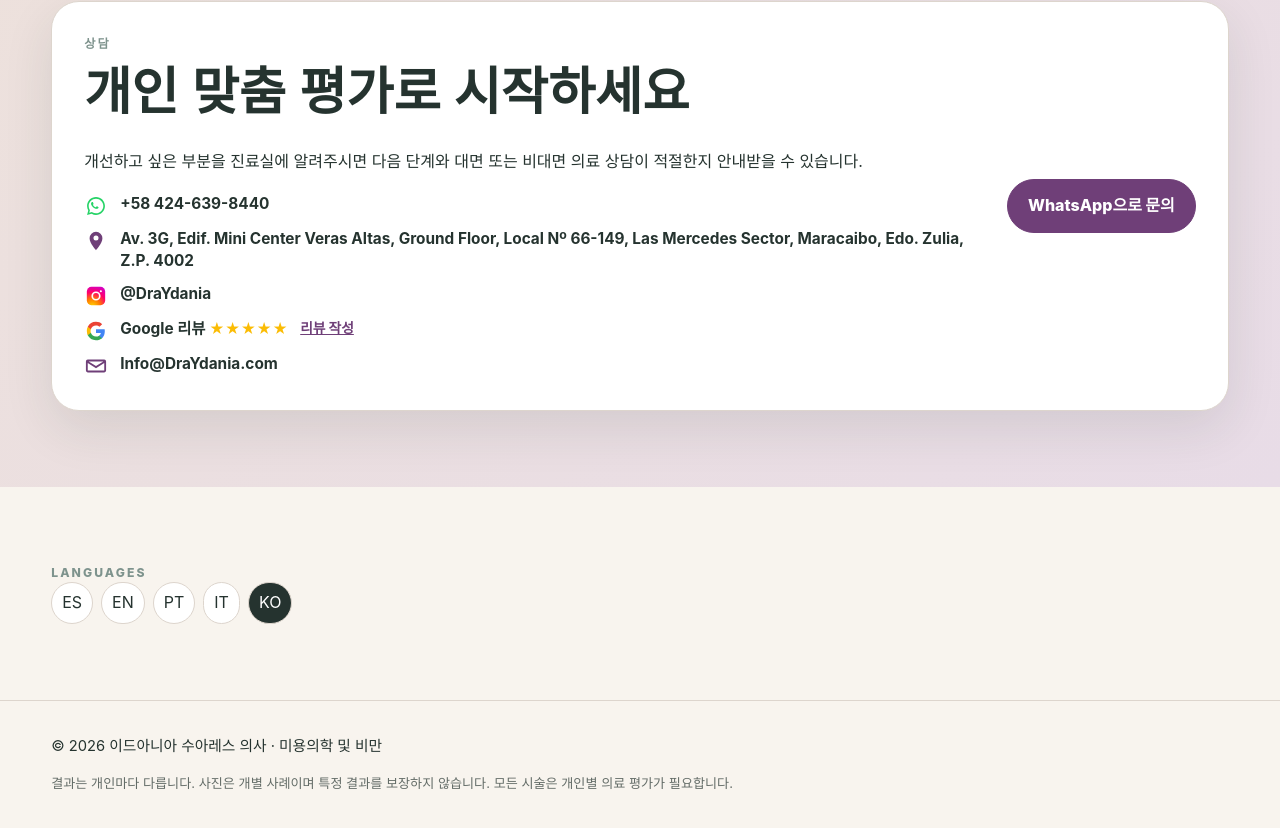
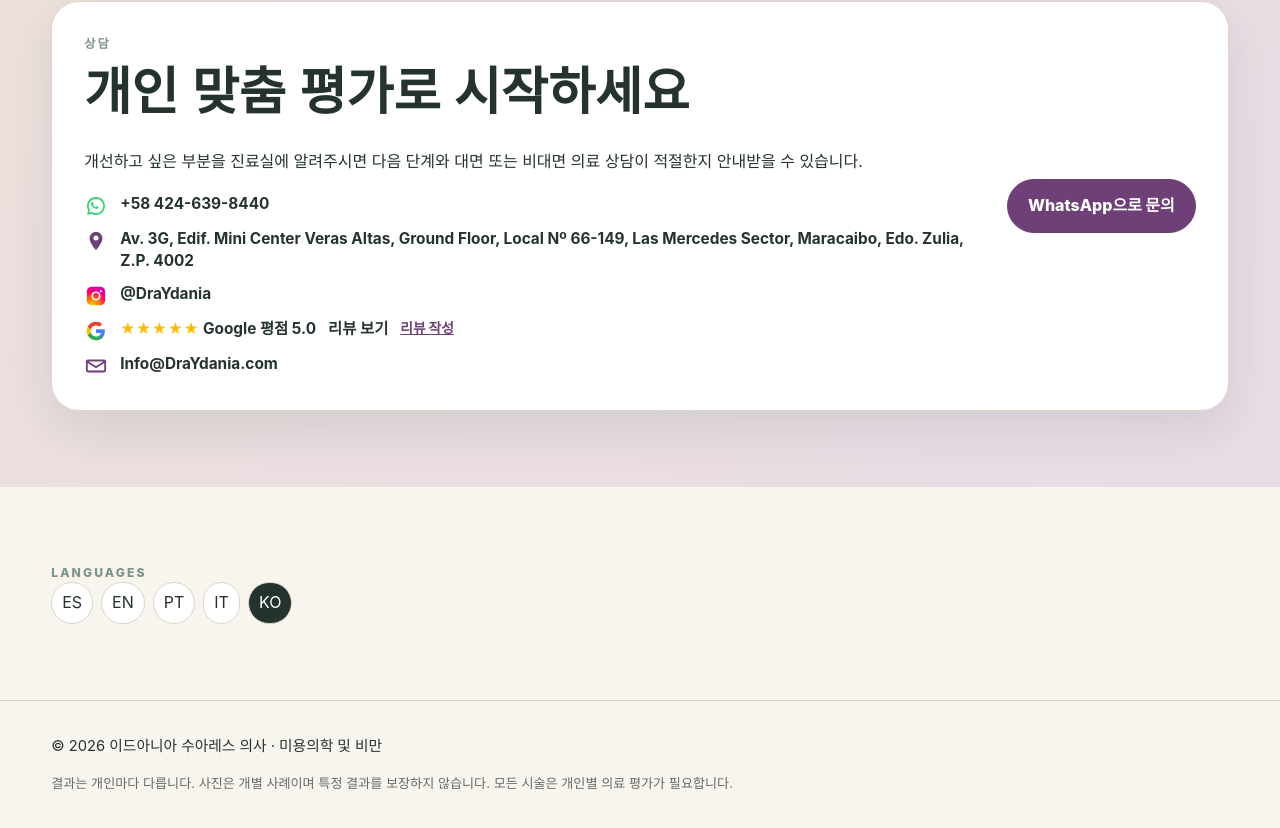
Before and after one commit to sirbe7/ydania-medical, a plain HTML site: page ko/index.html in a window 1280 px wide. Shown: the part 4810-5638 px from the top of the page. Drawn offline with Linux system fonts and the light colour scheme.

Commit message:
Refine Google reviews layout and actions

```diff
--- a/ko/index.html
+++ b/ko/index.html
@@ -32,7 +32,7 @@
     <a class="contact-item" href="https://wa.me/584246398440" target="_blank" rel="noopener" aria-label="WhatsApp +58 424-639-8440"><span class="contact-icon whatsapp-icon"><svg viewBox="0 0 32 32" aria-hidden="true" focusable="false"><path fill="currentColor" d="M19.11 17.36c-.27-.14-1.58-.78-1.82-.87-.24-.09-.42-.14-.6.14-.18.27-.69.87-.85 1.05-.16.18-.31.2-.58.07-.27-.14-1.14-.42-2.17-1.35-.8-.71-1.34-1.58-1.49-1.85-.16-.27-.02-.41.12-.55.12-.12.27-.31.4-.47.13-.16.18-.27.27-.45.09-.18.04-.34-.02-.47-.07-.14-.6-1.45-.82-1.98-.22-.53-.44-.46-.6-.47h-.51c-.18 0-.47.07-.71.34-.24.27-.93.91-.93 2.22 0 1.31.96 2.58 1.09 2.76.13.18 1.88 2.87 4.56 4.03.64.27 1.14.43 1.53.55.64.2 1.23.17 1.69.1.52-.08 1.58-.65 1.8-1.28.22-.63.22-1.17.16-1.28-.07-.11-.24-.18-.51-.32z"/><path fill="currentColor" d="M16 3C8.83 3 3 8.83 3 16c0 2.28.6 4.51 1.73 6.47L3 29l6.68-1.75A12.93 12.93 0 0 0 16 29c7.17 0 13-5.83 13-13S23.17 3 16 3zm0 23.63c-1.95 0-3.86-.53-5.52-1.54l-.39-.23-3.96 1.04 1.06-3.86-.25-.4A10.58 10.58 0 0 1 5.36 16C5.36 10.13 10.13 5.36 16 5.36S26.64 10.13 26.64 16 21.87 26.63 16 26.63z"/></svg></span><span>+58 424-639-8440</span></a>
     <a class="contact-item" href="https://www.google.com/maps/search/?api=1&query=Av.%203G%2C%20Edif.%20Mini%20Center%20Veras%20Altas%2C%20Ground%20Floor%2C%20Local%20N%C2%BA%2066-149%2C%20Las%20Mercedes%20Sector%2C%20Maracaibo%2C%20Edo.%20Zulia%2C%20Z.P.%204002" target="_blank" rel="noopener" aria-label="Av. 3G, Edif. Mini Center Veras Altas, Ground Floor, Local Nº 66-149, Las Mercedes Sector, Maracaibo, Edo. Zulia, Z.P. 4002"><span class="contact-icon"><svg viewBox="0 0 24 24" aria-hidden="true" focusable="false"><path fill="currentColor" d="M12 2a7 7 0 0 0-7 7c0 5.25 7 13 7 13s7-7.75 7-13a7 7 0 0 0-7-7zm0 9.5A2.5 2.5 0 1 1 12 6a2.5 2.5 0 0 1 0 5.5z"/></svg></span><span>Av. 3G, Edif. Mini Center Veras Altas, Ground Floor, Local Nº 66-149, Las Mercedes Sector, Maracaibo, Edo. Zulia, Z.P. 4002</span></a>
     <a class="contact-item" href="https://www.instagram.com/draydania/" target="_blank" rel="noopener" aria-label="Instagram @DraYdania"><span class="contact-icon instagram-icon"><svg viewBox="0 0 24 24" aria-hidden="true" focusable="false"><defs><radialGradient id="igGrad" cx="30%" cy="107%" r="150%"><stop offset="0%" stop-color="#ffd600"/><stop offset="28%" stop-color="#ff7a00"/><stop offset="52%" stop-color="#ff0169"/><stop offset="78%" stop-color="#d300c5"/><stop offset="100%" stop-color="#7638fa"/></radialGradient></defs><rect x="2" y="2" width="20" height="20" rx="5" fill="url(#igGrad)"/><circle cx="12" cy="12" r="4.1" fill="none" stroke="#fff" stroke-width="1.8"/><circle cx="17.3" cy="6.8" r="1.15" fill="#fff"/></svg></span><span>@DraYdania</span></a>
-    <div class="contact-item google-review-item"><span class="contact-icon google-icon"><svg viewBox="0 0 24 24" aria-hidden="true" focusable="false"><path fill="#4285F4" d="M21.6 12.23c0-.74-.07-1.45-.19-2.14H12v4.05h5.38a4.6 4.6 0 0 1-2 3.02v2.62h3.24c1.9-1.75 2.98-4.33 2.98-7.55z"/><path fill="#34A853" d="M12 22c2.7 0 4.97-.9 6.62-2.22l-3.24-2.62c-.9.6-2.05.96-3.38.96-2.61 0-4.82-1.76-5.61-4.13H3.04v2.7A10 10 0 0 0 12 22z"/><path fill="#FBBC05" d="M6.39 13.99A6 6 0 0 1 6.08 12c0-.69.12-1.36.31-1.99v-2.7H3.04A10 10 0 0 0 2 12c0 1.61.39 3.13 1.04 4.69l3.35-2.7z"/><path fill="#EA4335" d="M12 5.88c1.47 0 2.79.5 3.82 1.49l2.86-2.86C16.97 2.9 14.7 2 12 2a10 10 0 0 0-8.96 5.31l3.35 2.7C7.18 7.64 9.39 5.88 12 5.88z"/></svg></span><span class="google-review-copy"><a href="https://www.google.com/maps/search/?api=1&query=Dra.%20Ydania%20Su%C3%A1rez%20Sansevero&query_place_id=ChIJGwmIZNSeiY4RSXnJPy_eebo" target="_blank" rel="noopener">Google 리뷰 <span class="review-stars" aria-label="5 estrellas">★★★★★</span></a><a class="review-write" href="https://search.google.com/local/writereview?placeid=ChIJGwmIZNSeiY4RSXnJPy_eebo" target="_blank" rel="noopener">리뷰 작성</a></span></div>
+    <div class="contact-item google-review-item"><span class="contact-icon google-icon"><svg viewBox="0 0 24 24" aria-hidden="true" focusable="false"><path fill="#4285F4" d="M21.6 12.23c0-.74-.07-1.45-.19-2.14H12v4.05h5.38a4.6 4.6 0 0 1-2 3.02v2.62h3.24c1.9-1.75 2.98-4.33 2.98-7.55z"/><path fill="#34A853" d="M12 22c2.7 0 4.97-.9 6.62-2.22l-3.24-2.62c-.9.6-2.05.96-3.38.96-2.61 0-4.82-1.76-5.61-4.13H3.04v2.7A10 10 0 0 0 12 22z"/><path fill="#FBBC05" d="M6.39 13.99A6 6 0 0 1 6.08 12c0-.69.12-1.36.31-1.99v-2.7H3.04A10 10 0 0 0 2 12c0 1.61.39 3.13 1.04 4.69l3.35-2.7z"/><path fill="#EA4335" d="M12 5.88c1.47 0 2.79.5 3.82 1.49l2.86-2.86C16.97 2.9 14.7 2 12 2a10 10 0 0 0-8.96 5.31l3.35 2.7C7.18 7.64 9.39 5.88 12 5.88z"/></svg></span><span class="google-review-copy"><a class="review-rating" href="https://www.google.com/maps/search/?api=1&query=Dra.%20Ydania%20Su%C3%A1rez%20Sansevero&query_place_id=ChIJGwmIZNSeiY4RSXnJPy_eebo" target="_blank" rel="noopener"><span class="review-stars" aria-label="별점 5점">★★★★★</span> <span>Google 평점 5.0</span></a><a class="review-view" href="https://www.google.com/maps/search/?api=1&query=Dra.%20Ydania%20Su%C3%A1rez%20Sansevero&query_place_id=ChIJGwmIZNSeiY4RSXnJPy_eebo" target="_blank" rel="noopener">리뷰 보기</a><a class="review-write" href="https://search.google.com/local/writereview?placeid=ChIJGwmIZNSeiY4RSXnJPy_eebo" target="_blank" rel="noopener">리뷰 작성</a></span></div>
     <a class="contact-item" href="mailto:Info@DraYdania.com" aria-label="Email Info@DraYdania.com"><span class="contact-icon"><svg viewBox="0 0 24 24" aria-hidden="true" focusable="false"><path fill="currentColor" d="M3 5h18a2 2 0 0 1 2 2v10a2 2 0 0 1-2 2H3a2 2 0 0 1-2-2V7a2 2 0 0 1 2-2zm9 7 8-5H4l8 5zm0 2.35L3 8.73V17h18V8.73l-9 5.62z"/></svg></span><span>Info@DraYdania.com</span></a>
   </div></div><a class="btn purple" href="https://wa.me/584246398440" target="_blank" rel="noopener">WhatsApp으로 문의</a></div></div></section>
 
```
